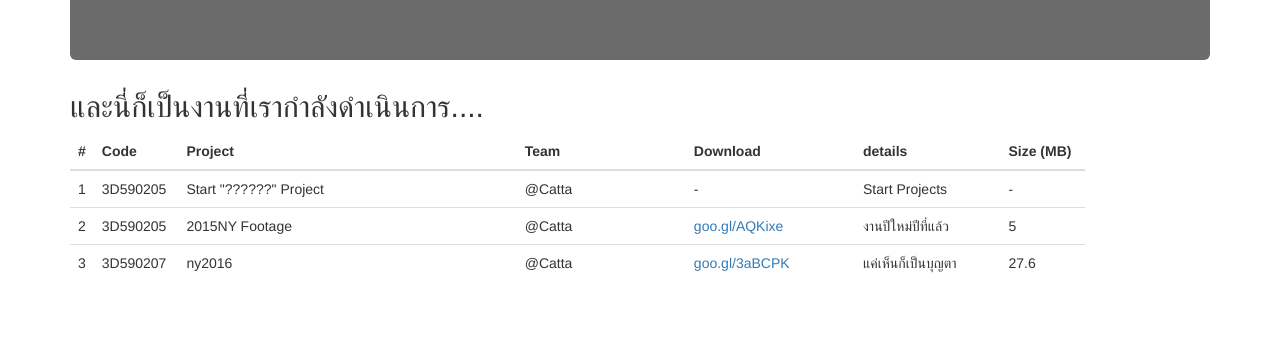
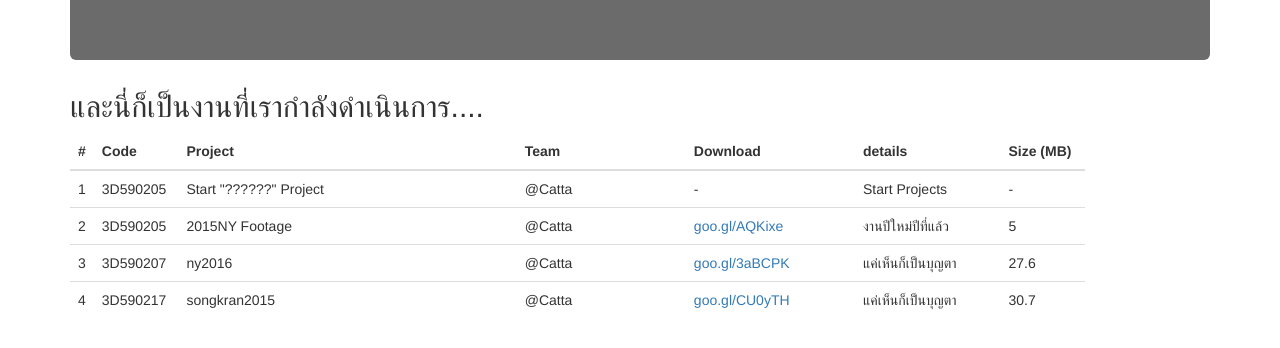
Before and after one commit to wi12t/wi12t.github.io, a plain HTML site: page project/op3d.html in a window 1280 px wide. Shown: the part 602-950 px from the top of the page. Before the commit the page ends 923 px from the top, so only its background shows below. Drawn offline with Linux system fonts and the light colour scheme.

Commit message:
Add 3D590217

```diff
--- a/project/op3d.html
+++ b/project/op3d.html
@@ -62,6 +62,15 @@
                     <td>แค่เห็นก็เป็นบุญตา</td>
                     <td>27.6</td>
                 </tr>
+                <tr>
+                    <td>4</td>
+                    <td>3D590217</td>
+                    <td>songkran2015</td>
+                    <td>@Catta</td>
+                    <td><a name="3D590217" href="https://goo.gl/CU0yTH">goo.gl/CU0yTH</a></td>
+                    <td>แค่เห็นก็เป็นบุญตา</td>
+                    <td>30.7</td>
+                </tr>
 
             </table>
         </div>
```
